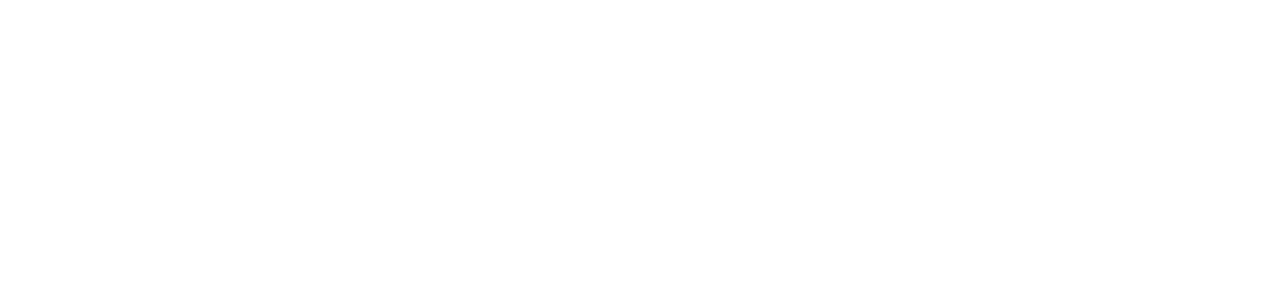
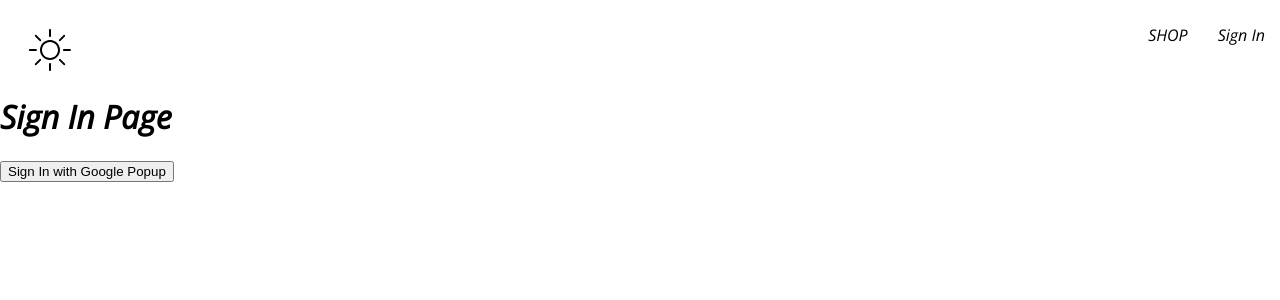
Before and after one commit to lss555/e-com-clothing, a React (Create React App) app: page /sign-in in a window 1280 px wide. Before the commit this address had no page. Shown: the top 300 px of the page. Built offline with nearby package versions, Linux system fonts and the light colour scheme.

Commit message:
Google Auth, Sign In, google pop sign in

```diff
--- a/package.json
+++ b/package.json
@@ -6,6 +6,7 @@
     "@testing-library/jest-dom": "^5.16.4",
     "@testing-library/react": "^12.1.4",
     "@testing-library/user-event": "^13.5.0",
+    "firebase": "^9.6.11",
     "react": "^18.0.0",
     "react-dom": "^18.0.0",
     "react-router-dom": "^6.3.0",
--- a/src/App.js
+++ b/src/App.js
@@ -1,9 +1,10 @@
 import { Routes, Route } from 'react-router-dom';
 import Home from './routes/home/home.component'
 import Navigation from './routes/navigation/navigation.component.jsx'
+import SignIn from './routes/sign-in/sign-in-component.jsx'
 
 const Shop = () => {
-  return <h1>im am the shop page</h1>
+  return <h1>I'm the shop page</h1>
 };
 
 const App = () => {
@@ -12,7 +13,7 @@
     <Route path='/' element={<Navigation />}>
       <Route index element={<Home />}/>
       <Route path="shop" element={<Shop />}/>
-
+      <Route path="sign-in" element={<SignIn />}/>
     </Route>
     </Routes>
   );
--- a/src/routes/navigation/navigation.component.jsx
+++ b/src/routes/navigation/navigation.component.jsx
@@ -14,6 +14,9 @@
           <Link className='nav-link' to='/shop'>
             SHOP
           </Link>
+          <Link className='nav-link' to='/sign-in'>
+            Sign In
+          </Link>
         </div>
       </div>
       <Outlet />
--- /dev/null
+++ b/src/routes/sign-in/sign-in-component.jsx
@@ -0,0 +1,20 @@
+import { signInWithGooglePopup } from '../../utils/firebase/firebase.utils.js';
+
+const SignIn = () => {
+
+  const logGoogleUser = async () => {
+    const response = await signInWithGooglePopup();
+    console.log(response);
+  }
+
+  return (
+    <div>
+      <h1>Sign In Page</h1>
+      <button onClick={logGoogleUser}>
+        Sign In with Google Popup
+      </button>
+    </div>
+  )
+};
+
+export default SignIn;
--- /dev/null
+++ b/src/utils/firebase/firebase.utils.js
@@ -0,0 +1,27 @@
+import { initializeApp } from 'firebase/app';
+import { getAuth, signInWithRedirect, signInWithPopup,
+GoogleAuthProvider,
+ } from 'firebase/auth';
+
+// Your web app's Firebase configuration
+const firebaseConfig = {
+  apiKey: "AIzaSyD4Z-HHQhr77SaHRIOVy2ea9QGm6JL0EC8",
+  authDomain: "e-com-clothing-db.firebaseapp.com",
+  projectId: "e-com-clothing-db",
+  storageBucket: "e-com-clothing-db.appspot.com",
+  messagingSenderId: "261624546360",
+  appId: "1:261624546360:web:a70b4b7a170b9787cb92cd"
+};
+
+// Initialize Firebase
+const firebaseApp = initializeApp(firebaseConfig);
+
+// needs new because GAP is a class with multiple diff uses
+const provider = new GoogleAuthProvider();
+
+provider.setCustomParameters({
+  prompt: "select_account"
+});
+
+export const auth = getAuth();
+export const signInWithGooglePopup = () => signInWithPopup(auth, provider);
```
Also changed, not shown: 1 other file (tests, documents, lock files or other folders).
